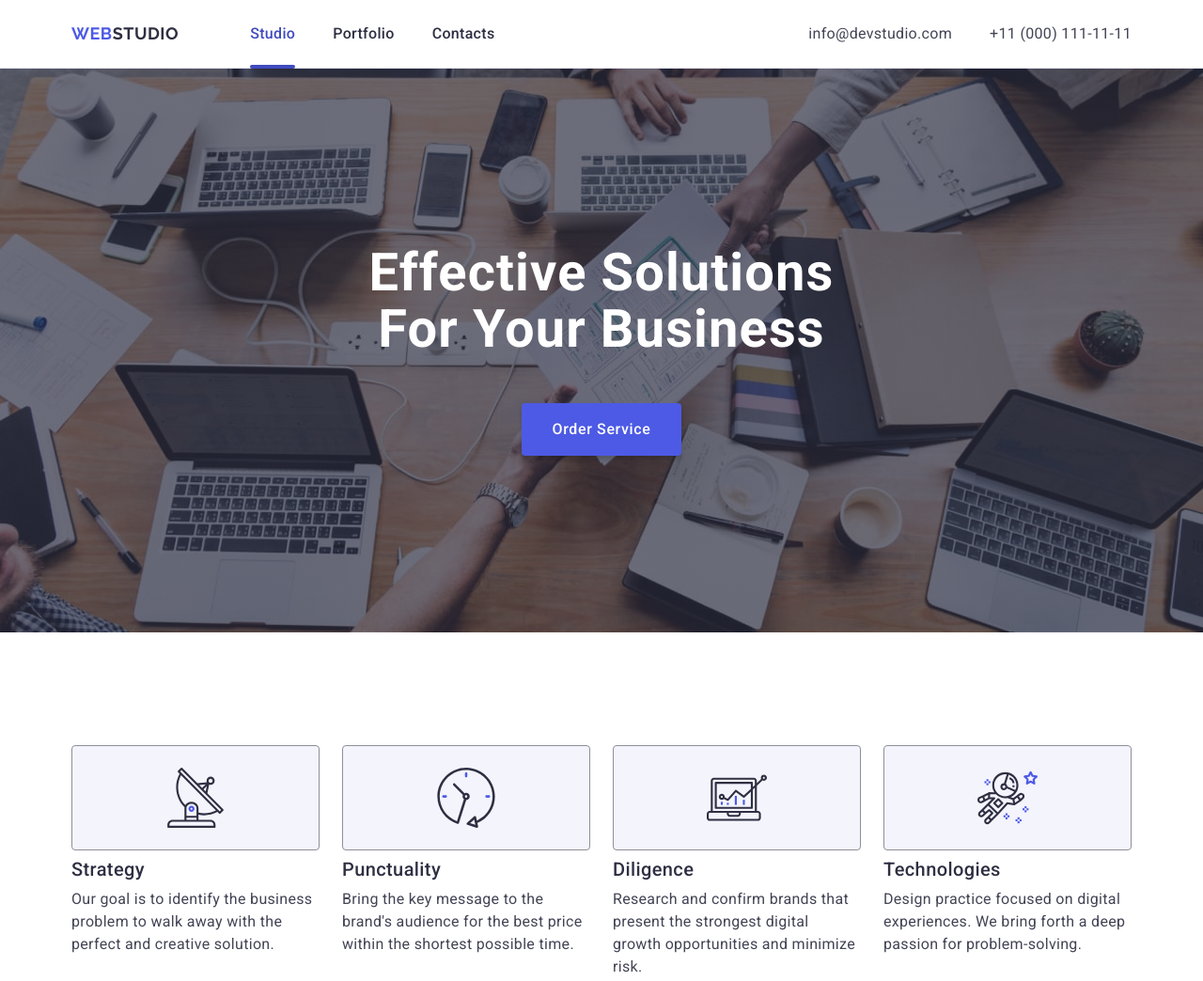
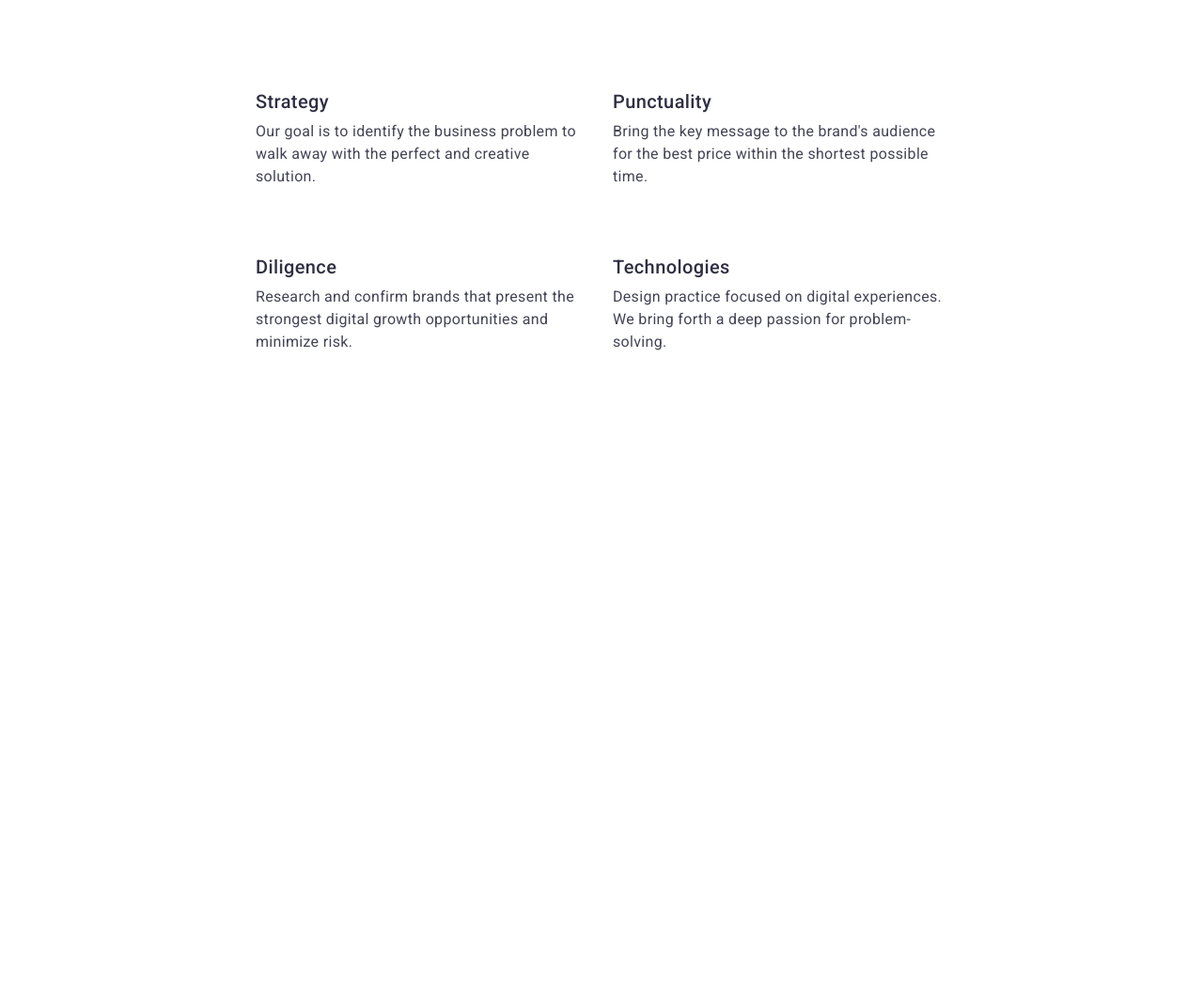
Before and after one commit to IgorMedvedenko/goit-markup-hw-06, a plain HTML site: page index.html in a window 1280 px wide. Shown: the top 1044 px of the page at 94% size. After the commit the page ends 800 px from the top, so only its background shows below. Drawn offline with nearby package versions, Linux system fonts and the light colour scheme.

Commit message:
advantages

```diff
--- a/css/styles.css
+++ b/css/styles.css
@@ -27,14 +27,22 @@ h6 {
   margin-bottom: 0;
 }
 .container {
-  width: 1158px;
-  padding-left: 15px;
-  padding-right: 15px;
+  /* width: 1158px; */
+  width: 320px;
+  padding-left: 16px;
+  padding-right: 16px;
   margin: 0 auto;
 }
 .section {
-  padding-top: 120px;
-  padding-bottom: 120px;
+  /* padding-top: 120px;
+  padding-bottom: 120px; */
+  padding-top: 96px;
+  padding-bottom: 96px;
+}
+img {
+  display: block;
+  max-width: 100%;
+  height: auto;
 }
 /*---Header---*/
 .header {
@@ -194,11 +202,14 @@ h6 {
 }
 .advantages-list {
   display: flex;
-  gap: 24px;
+  flex-wrap: wrap;
+  /* gap: 24px; */
+  row-gap: 72px;
 }
 
-.advantages-box {
-  width: calc((100% - 3 * 24px) / 4);
+.advantages-holder {
+  /* width: calc((100% - 3 * 24px) / 4); */
+  width: 100%;
 }
 .icon-box {
   border: 1px solid #8e8f99;
@@ -207,7 +218,7 @@ h6 {
   background: #f4f4fd;
   padding-top: 24px;
   padding-bottom: 24px;
-  display: flex;
+  display: none;
   align-items: center;
   justify-content: center;
   margin-bottom: 8px;
@@ -673,3 +684,15 @@ h6 {
   border: none;
   fill: #f4f4fd;
 }
+
+@media screen and (min-width: 768px) {
+  .container {
+    width: 768px;
+  }
+  .advantages-holder {
+    width: calc((100% - 24px) / 2);
+  }
+  .advantages-list {
+    gap: 72px 24px;
+  }
+}
--- a/index.html
+++ b/index.html
@@ -21,7 +21,7 @@
   </head>
   <body>
     <!--Header-->
-    <header class="header">
+    <!-- <header class="header">
       <div class="container">
         <nav class="navigation">
           <a class="logo" href="./index.html"
@@ -52,21 +52,21 @@
           </ul>
         </address>
       </div>
-    </header>
+    </header> -->
     <main>
       <!-- Hero -->
-      <section class="hero">
+      <!-- <section class="hero">
         <div class="container">
           <h1 class="hero-title">Effective Solutions for Your Business</h1>
           <button class="button" type="button">Order Service</button>
         </div>
-      </section>
+      </section> -->
       <!-- Our advantages -->
       <section class="section">
         <div class="container">
           <h2 class="visually-hidden">Our advantages</h2>
           <ul class="advantages-list">
-            <li class="advantages-box">
+            <li class="advantages-holder">
               <div class="icon-box">
                 <svg class="icon" width="64" height="64">
                   <use href="./images/icons.svg#icon-antenna-1"></use>
@@ -78,7 +78,7 @@
                 the perfect and creative solution.
               </p>
             </li>
-            <li class="advantages-box">
+            <li class="advantages-holder">
               <div class="icon-box">
                 <svg class="icon" width="64" height="64">
                   <use href="./images/icons.svg#icon-clock-1"></use>
@@ -90,7 +90,7 @@
                 within the shortest possible time.
               </p>
             </li>
-            <li class="advantages-box">
+            <li class="advantages-holder">
               <div class="icon-box">
                 <svg class="icon" width="64" height="64">
                   <use href="./images/icons.svg#icon-diagram-1"></use>
@@ -102,7 +102,7 @@
                 growth opportunities and minimize risk.
               </p>
             </li>
-            <li class="advantages-box">
+            <li class="advantages-holder">
               <div class="icon-box">
                 <svg class="icon" width="64" height="64">
                   <use href="./images/icons.svg#icon-astronaut-1"></use>
@@ -118,7 +118,7 @@
         </div>
       </section>
       <!-- Our Team -->
-      <section class="section team">
+      <!-- <section class="section team">
         <div class="container">
           <h2 class="team-title">Our Team</h2>
           <ul class="team-list">
@@ -296,9 +296,9 @@
             </li>
           </ul>
         </div>
-      </section>
+      </section> -->
       <!-- Our Portfolio -->
-      <section class="section">
+      <!-- <section class="section">
         <div class="container">
           <h2 class="portfolio-title">Our Portfolio</h2>
           <ul class="portfolio-list">
@@ -418,10 +418,10 @@
             </li>
           </ul>
         </div>
-      </section>
+      </section> -->
     </main>
     <!--footer-->
-    <footer class="footer">
+    <!-- <footer class="footer">
       <div class="container">
         <div class="footer-logo">
           <a class="logo" href="./index.html"
@@ -490,9 +490,9 @@
           </form>
         </div>
       </div>
-    </footer>
+    </footer> -->
     <!--modal-->
-    <div class="backdrop">
+    <!-- <div class="backdrop">
       <div class="modal">
         <button type="button" class="modal-btn-close">
           <svg class="icon-close" width="8" height="8">
@@ -575,6 +575,6 @@
           <button type="submit" class="button">Send</button>
         </form>
       </div>
-    </div>
+    </div> -->
   </body>
 </html>
```
